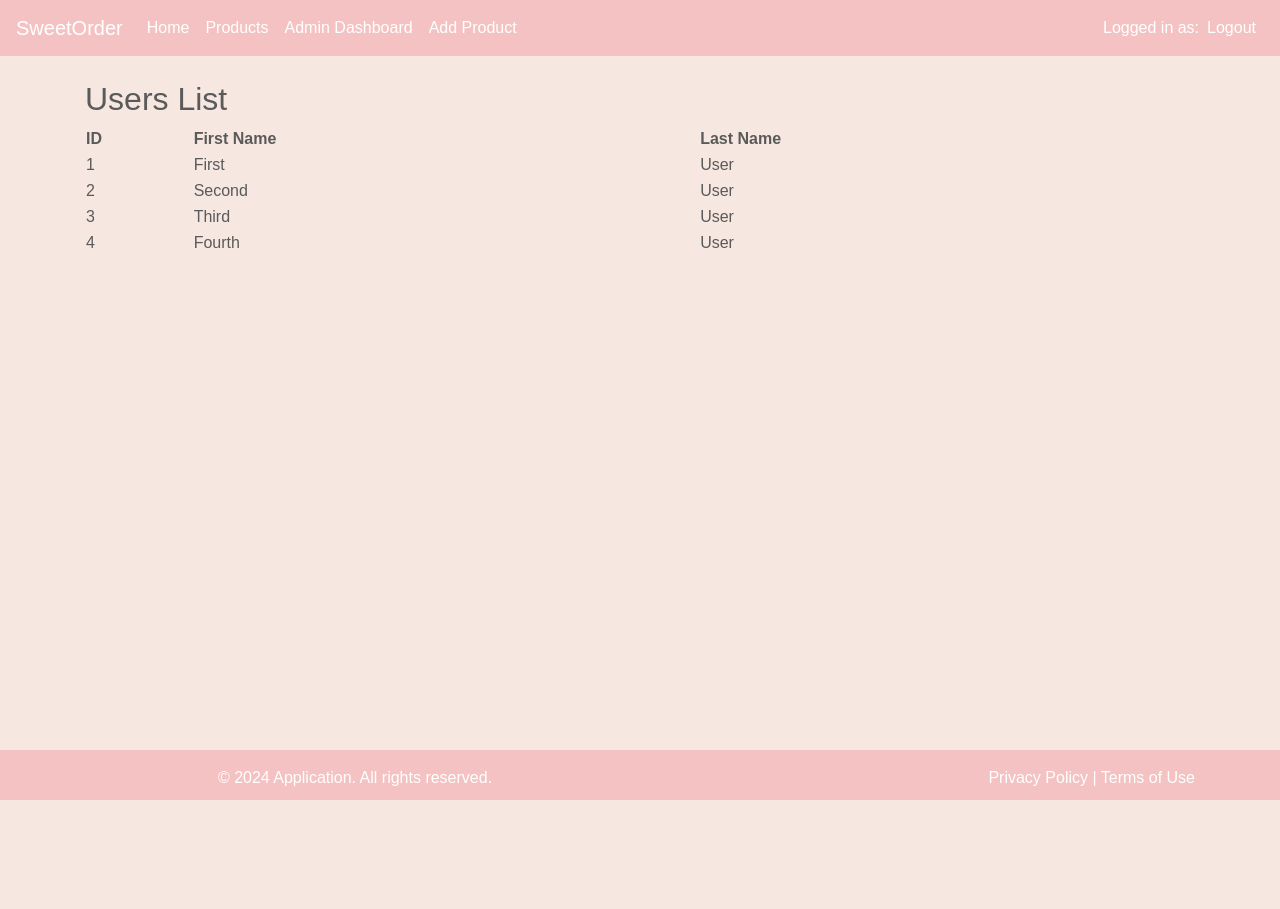
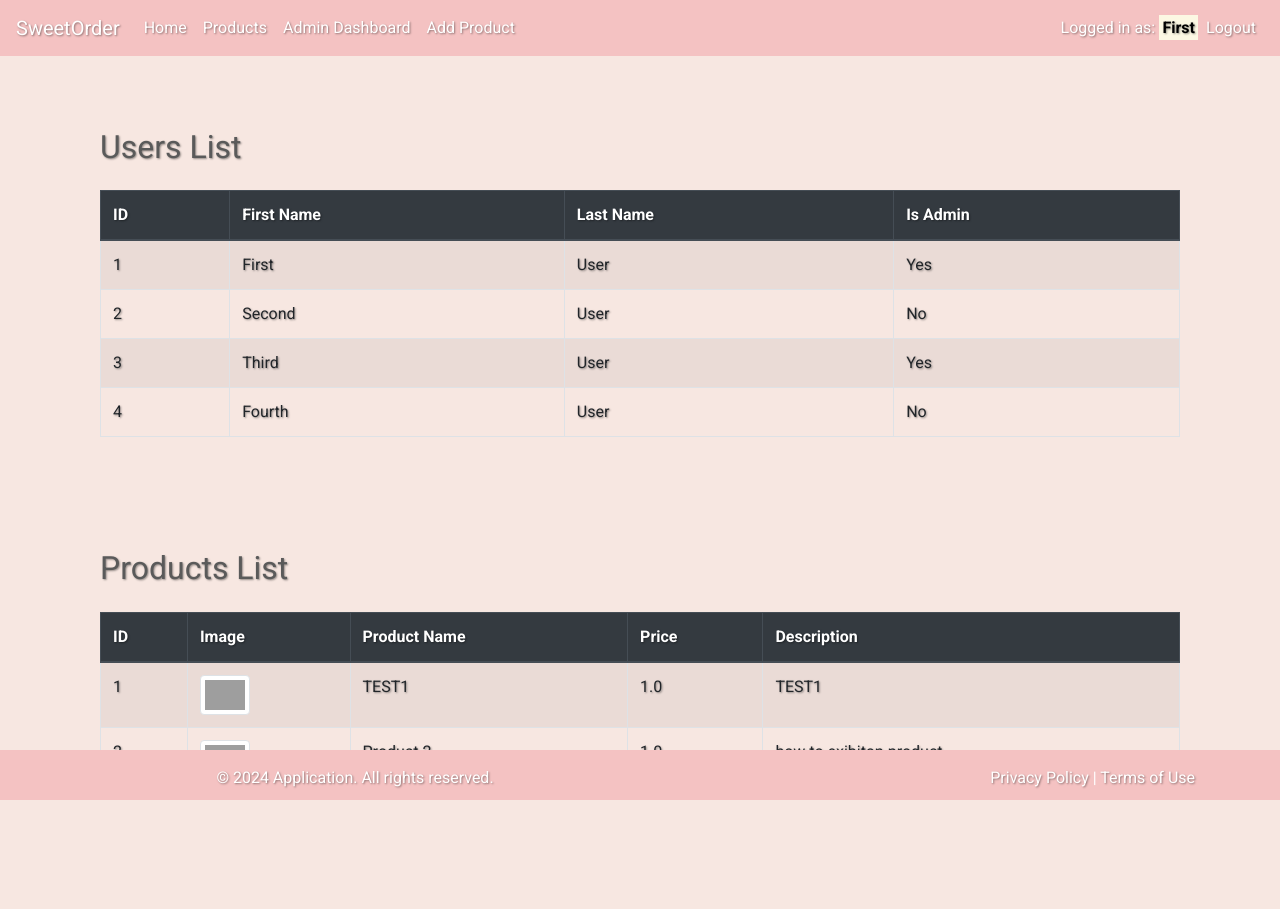
Before and after one commit to BrunoOliveira90/SweetOrder, a Flask app: page /Admin_Dashboard in a window 1280 px wide. Before the commit the page ends 800 px from the top, so only its background shows below. Run offline with Flask 3, Linux system fonts and the light colour scheme; a user stored in the database is signed in; some libraries are stand-ins or nearby versions; grey boxes are pictures that could not be loaded.

Commit message:
Admin and Client access defined.

```diff
--- a/app/auth.py
+++ b/app/auth.py
@@ -44,12 +44,21 @@
 @auth.route('/Admin_Dashboard')
 @login_required
 def adm_Dashboard():
+    if not current_user.admin:
+        flash('Admin status is required to access this page.', category='danger')
+        return redirect(url_for('auth.products'))
+
     users = User.query.all()
-    return render_template('showdata.html', users=users)
+    products = Product.query.all()
+    return render_template('showdata.html', users=users, products=products)
 
 @auth.route('/Add_Product', methods=['GET', 'POST'])
 @login_required
 def addprod():
+    if not current_user.admin:
+        flash('Admin status is required to access this page.', category='danger')
+        return redirect(url_for('auth.products'))
+
     if request.method == 'POST':
         name = request.form.get('name')
         price = request.form.get('price')
@@ -72,6 +81,10 @@
 @auth.route('/Edit_Product/<int:id>', methods=['GET', 'POST'])
 @login_required
 def editprod(id):
+     if not current_user.admin:
+        flash('Admin status is required to access this page.', category='danger')
+        return redirect(url_for('auth.products'))
+
      product = Product.query.get(id)
 
      if request.method == 'POST':
--- a/app/models.py
+++ b/app/models.py
@@ -11,6 +11,7 @@
     birth_date = db.Column(db.String(20))
     adress = db.Column(db.String(250))
     phone = db.Column(db.String(12))
+    admin = db.Column(db.Boolean, default=False)
 
 
 
--- a/app/static/css/custom.css
+++ b/app/static/css/custom.css
@@ -14,12 +14,16 @@
     flex-grow: 1;
 }
 
+a, h1, h2, h3, h4, h5, h6, p, th, td {
+    text-shadow: 1px 1px 2px rgba(0, 0, 0, 0.4);
+}
+
 .container {
     padding-bottom: 50px; /* Ajuste conforme necessário */
 }
 
 body {
-    font-family: 'Arial', sans-serif;
+    font-family: 'Roboto', sans-serif;
     background-color: #f7e7e1; /* Light rose champagne background */
     color: #5a5a5a; /* Darker text color for contrast */
 }
@@ -48,6 +52,11 @@
     background-color: #f8f9fa;
     text-align: center;
     padding: 10px;
+}
+
+.product-img {
+    width: 50px;
+    height: auto;
 }
 
 .footer-custom {
--- a/app/templates/base.html
+++ b/app/templates/base.html
@@ -5,6 +5,7 @@
         <meta name="viewport" content="width=device-width, initial-scale=1, shrink-to-fit=no">
         <link href="https://stackpath.bootstrapcdn.com/bootstrap/4.5.2/css/bootstrap.min.css" rel="stylesheet">
         <link href="{{ url_for('static', filename='css/custom.css') }}" rel="stylesheet">
+        <link href="https://fonts.googleapis.com/css2?family=Roboto:wght@400;700&display=swap" rel="stylesheet">
         <title>{% block title %}SweetOrder App{% endblock %}</title>
     </head>
     <body>
@@ -21,7 +22,7 @@
                     <li class="nav-item">
                         <a class="nav-link" href="{{ url_for('auth.products') }}">Products</a>
                     </li>
-
+                    {% if current_user.admin %}
                     <li class="nav-item">
                         <a class="nav-link" href="{{ url_for('auth.adm_Dashboard') }}">Admin Dashboard</a>
                     </li>
@@ -29,13 +30,14 @@
                     <li class="nav-item">
                         <a class="nav-link" href="{{ url_for('auth.addprod') }}">Add Product</a>
                     </li>
+                    {% endif %}
 
                 </ul>
                 <ul class="navbar-nav">
                     {% if current_user.is_authenticated %}
                     <li class="nav-item">
                         <span class="navbar-text">
-                            Logged in as:
+                            <a>Logged in as: <mark><b> {{ current_user.first_name }} </b></mark></a>
                         </span>
                     </li>
                     <li class="nav-item">
--- a/app/templates/index.html
+++ b/app/templates/index.html
@@ -2,4 +2,4 @@
 
 {% block title %}Home - SweetOrder{% endblock %}
 
-{% block content %} <h1>Index Page</h1> {% endblock %}
+{% block content %} <h1>Index Page </h1> {% endblock %}
--- a/app/templates/products.html
+++ b/app/templates/products.html
@@ -20,7 +20,9 @@
                     <button class="btn btn-link" data-toggle="modal" data-target="#productModal{{ product.id }}">Ver Mais</button>
                     <div class="d-flex justify-content-between align-items-center">
                         <small class="text-muted">${{ product.price }}</small>
+                        {% if current_user.admin %}
                         <a href="{{ url_for('auth.editprod', id=product.id) }}" class="btn btn-primary">Edit</a>
+                        {% endif %}
                     </div>
                 </div>
             </div>
@@ -44,7 +46,9 @@
                     </div>
                     <div class="modal-footer">
                         <button type="button" class="btn btn-secondary" data-dismiss="modal">Fechar</button>
+                        {% if current_user.admin %}
                         <a href="{{ url_for('auth.editprod', id=product.id) }}" class="btn btn-primary">Edit</a>
+                        {% endif %}
                     </div>
                 </div>
             </div>
--- a/app/templates/showdata.html
+++ b/app/templates/showdata.html
@@ -3,13 +3,15 @@
 {% block title %}Show Data - SweetOrder{% endblock %}
 
 {% block content %}
-<h2>Users List</h2>
-<table>
-    <thead>
+<div class="container mt-5">
+    <h2 class="mb-4">Users List</h2>
+    <table class="table table-striped table-bordered">
+        <thead class="thead-dark">
             <tr>
                 <th>ID</th>
                 <th>First Name</th>
                 <th>Last Name</th>
+                <th>Is Admin</th>
             </tr>
         </thead>
         <tbody>
@@ -18,8 +20,38 @@
                 <td>{{ user.id }}</td>
                 <td>{{ user.first_name }}</td>
                 <td>{{ user.last_name }}</td>
+                <td>{{ 'Yes' if user.admin else 'No' }}</td> <!-- Torna mais legível -->
             </tr>
             {% endfor %}
         </tbody>
     </table>
+
+    <!-- Espaçamento entre as duas seções -->
+    <div class="my-5"></div>
+
+    <h2 class="mb-4">Products List</h2>
+    <table class="table table-striped table-bordered">
+        <thead class="thead-dark">
+            <tr>
+                <th>ID</th>
+                <th>Image</th>
+                <th>Product Name</th>
+                <th>Price</th>
+                <th>Description</th>
+            </tr>
+        </thead>
+        <tbody>
+            {% for product in products %}
+            <tr>
+                <td>{{ product.id }}</td>
+                <td><img src="{{ product.image }}" alt="{{ product.name }}" class="img-thumbnail product-img" ></td>
+                <td>{{ product.name }}</td>
+                <td>{{ product.price }}</td>
+                <td>{{ product.description }}</td>
+            </tr>
+            {% endfor %}
+        </tbody>
+    </table>
+</div>
+
 {% endblock %}
```
Also changed, not shown: admin.py (added, +16 -0 lines), instance/database.db. Lines whose indentation alone changed are shown as unchanged.
